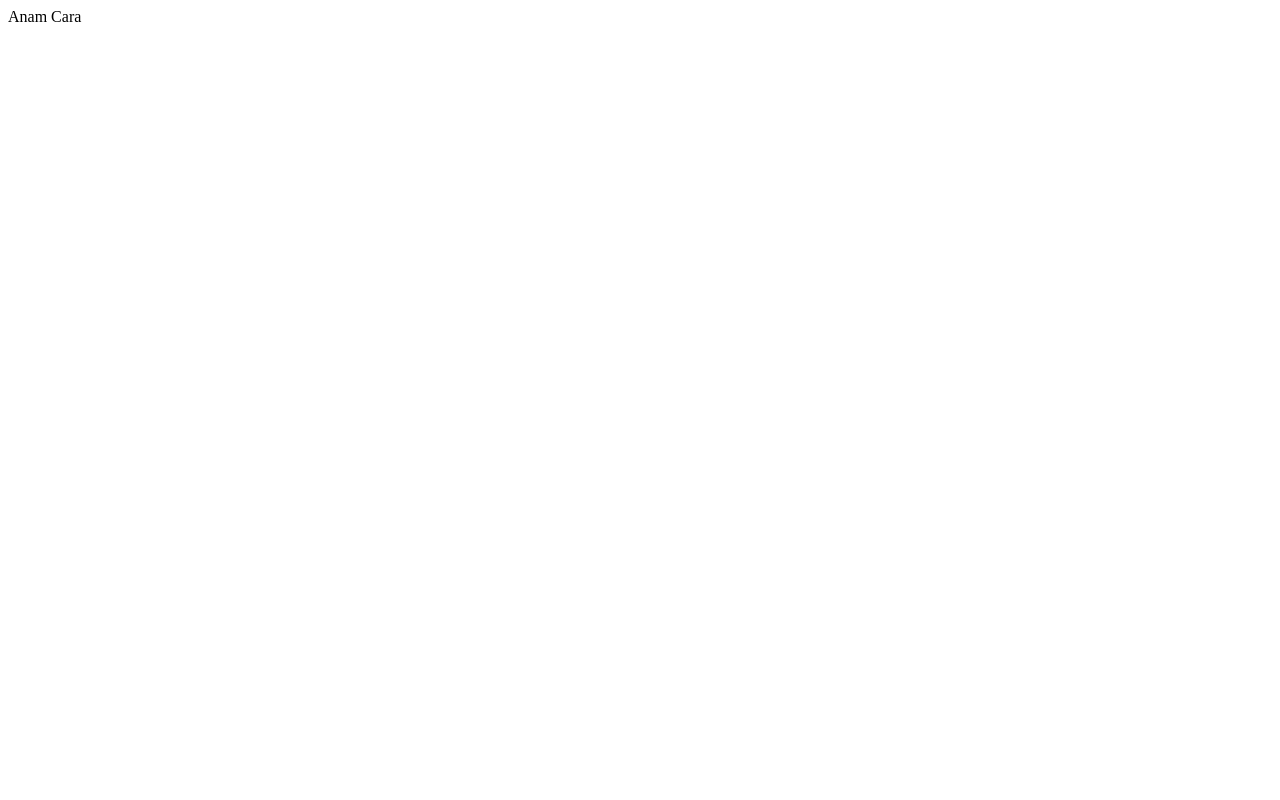
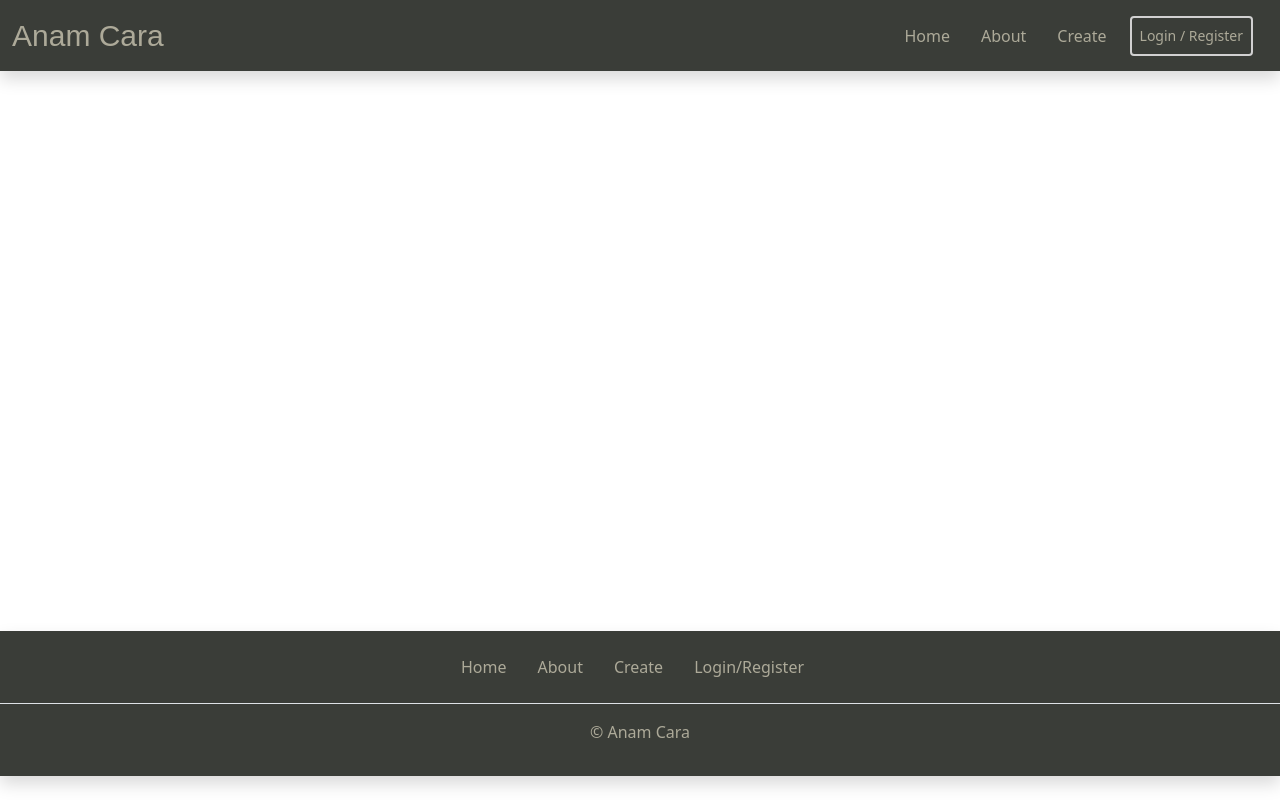
Before and after one commit to PhilEllis/AnamCara-milestone-3, a Flask app: page / in a window 1280 px wide. Before the commit the page is almost empty. Run offline with Flask 3, Linux system fonts and the light colour scheme; some libraries are stand-ins or nearby versions.

Commit message:
feat!:Nav and Footer added with basic css styling

```diff
--- /dev/null
+++ b/notemanager/static/css/style.css
@@ -0,0 +1,61 @@
+
+ /*--------------------------------------------------------------
+  # Header
+  --------------------------------------------------------------*/
+  #header {
+    transition: all 0.5s;
+    z-index: 997;
+    padding: 0;
+    background: rgba(9, 13, 7, 0.8);
+  }
+
+ /*--------------------------------------------------------------
+  # Navigation Menu
+  --------------------------------------------------------------*/
+  /**
+  * Desktop Navigation
+  */
+.logo {
+    font-family: sans-serif;
+    font-weight: 500;
+    font-size: 30px;
+    color: #ADAA99;
+}
+
+.nav-item a {
+    margin-right: 15px;
+    color: #ADAA99;
+}
+/*--------------------------------------------------------------
+#  Login Button
+--------------------------------------------------------------*/
+.login-btn {
+    color: #fff;
+    border-radius: 4px;
+    padding: 7px 25px 8px 25px;
+    white-space: nowrap;
+    transition: 0.3s;
+    font-size: 14px;
+    display: inline-block;
+    border: 2px solid #D1D1D1;
+  }
+
+  .login-btn:hover {
+    background: #D1D1D1;
+    color: #343a40;
+  }
+
+  @media (max-width: 992px) {
+    .login-btn {
+      padding: 7px 20px 8px 20px;
+      margin-right: 15px;
+    }
+  }
+
+  /*--------------------------------------------------------------
+  # Footer
+  --------------------------------------------------------------*/
+  footer {
+    background: rgba(9, 13, 7, 0.8);
+    color: #ADAA99;
+  }
--- a/notemanager/templates/base.html
+++ b/notemanager/templates/base.html
@@ -3,9 +3,61 @@
 <head>
     <meta charset="UTF-8">
     <meta name="viewport" content="width=device-width, initial-scale=1.0">
+    <!-- Main Bootstrap Css-->
+    <link href="https://cdn.jsdelivr.net/npm/bootstrap@5.3.0/dist/css/bootstrap.min.css" rel="stylesheet" integrity="sha384-9ndCyUaIbzAi2FUVXJi0CjmCapSmO7SnpJef0486qhLnuZ2cdeRhO02iuK6FUUVM" crossorigin="anonymous" type="text/css">
+    <!-- Template Main CSS File -->
+    <link rel="stylesheet" href="{{ url_for('static', filename='css/style.css') }}" type="text/css">
+    <!-- Fontawesome Icons -->
+    <script src="https://kit.fontawesome.com/128d236a07.js" crossorigin="anonymous"></script>
     <title>Anam Cara</title>
 </head>
 <body>
-    Anam Cara
+  <!-- ======= Header ======= -->
+  <header id="header" class="fixed-top shadow">
+  <nav class="navbar navbar-expand-lg">
+    <div class="container-fluid">
+      <a class="navbar-brand logo" href="{{ url_for('home') }}">Anam Cara</a>
+      <button class="navbar-toggler" type="button" data-bs-toggle="collapse" data-bs-target="#navbarNavDropdown" aria-controls="navbarNavDropdown" aria-expanded="false" aria-label="Toggle navigation">
+        <span class="navbar-toggler-icon"></span>
+      </button>
+      <div class="collapse navbar-collapse" id="navbarNavDropdown">
+        <ul class="navbar-nav ms-auto">
+          <li class="nav-item">
+            <a class="nav-link" href="{{ url_for('home') }}">Home</a>
+          </li>
+          <li class="nav-item">
+            <a class="nav-link" href="#">About</a>
+          </li>
+          <li class="nav-item">
+            <a class="nav-link" href="#">Create</a>
+          </li>
+          <li class="nav-item">
+            <a class="nav-link login-btn" href="#">Login / Register</a>
+          </li>
+        </ul>
+      </div>
+    </div>
+  </nav>
+</header>
+<!-- End Header -->
+<main class="container">
+  {% block content %}
+  {% endblock %}
+</main>
+<div class="container">
+  <footer class="py-3 my-4 fixed-bottom shadow">
+    <ul class="nav justify-content-center border-bottom pb-3 mb-3">
+      <li class="nav-item"><a href="#" class="nav-link px-2">Home</a></li>
+      <li class="nav-item"><a href="#" class="nav-link px-2">About</a></li>
+      <li class="nav-item"><a href="#" class="nav-link px-2">Create</a></li>
+      <li class="nav-item"><a href="#" class="nav-link px-2">Login/Register</a></li>
+    </ul>
+    <p class="text-center">&copy; Anam Cara</p>
+  </footer>
+</div>
+  <!-- Main Bootstrap JS File -->
+  <script src="https://cdn.jsdelivr.net/npm/bootstrap@5.3.0/dist/js/bootstrap.bundle.min.js" integrity="sha384-geWF76RCwLtnZ8qwWowPQNguL3RmwHVBC9FhGdlKrxdiJJigb/j/68SIy3Te4Bkz" crossorigin="anonymous"></script>
+  <!-- Template Main JS File -->
+  <script src="{{ url_for('static', filename='js/script.js') }}"></script>
 </body>
 </html>
```
